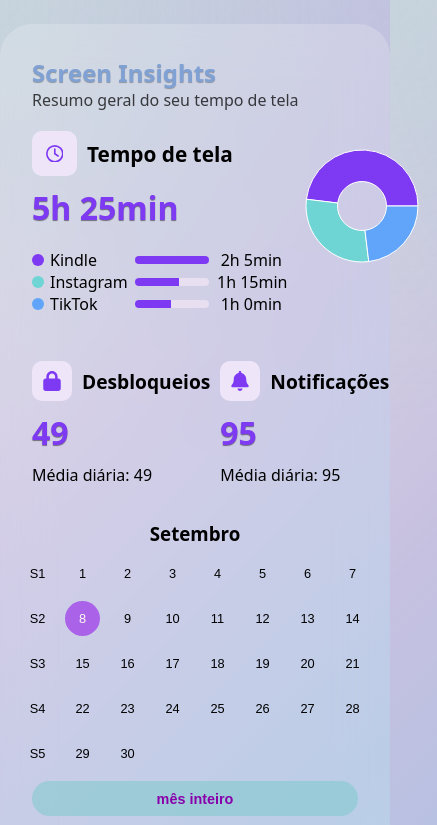
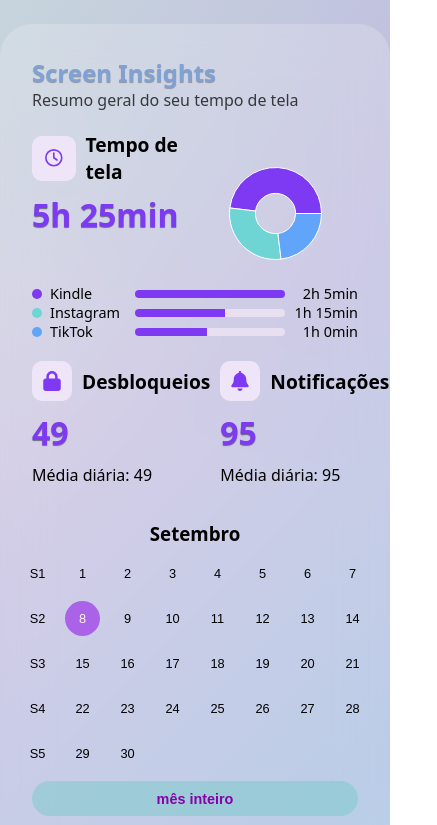
Before and after one commit to becsnr/screen-insights, a React (Vite) app in the folder screen-insights/: page / in a window 390 px wide. Shown: the top 825 px of the page, 437 px wide, since content can reach past the window. Built offline with nearby package versions, Linux system fonts and the light colour scheme.

Commit message:
mobile e desktop
ainda tem q arrumar appTime

```diff
--- a/screen-insights/src/components/TempoTotal.jsx
+++ b/screen-insights/src/components/TempoTotal.jsx
@@ -14,12 +14,14 @@ function TempoTotal({ data }) {
 
     const totalTime = Array.isArray(data) ? getDaysTotalData(data) : getTotalTime(data.apps);
 
-    const top3 = getMostUsed(data);
+    const topApps = getMostUsed(data, 3);
 
     const COLORS = [
         "#7E3AF2",
         "#6ED4D4",
         "#60A5FA",
+        "#F59E0B",
+        "#FB7185"
     ];
 
     // console.log(top3);
@@ -29,6 +31,7 @@ function TempoTotal({ data }) {
     return (
         <div className={styles.card}>
             <div className={styles.info}>
+                <div className={styles.topo}>
                     <div className={styles.top}>
                         <div className={styles.icone}>
                             <FaRegClock />
@@ -39,9 +42,15 @@ function TempoTotal({ data }) {
                     </div>
 
                     <h2 className={styles.time}>{formatMinutes(totalTime)}</h2>
+                </div>
+
+                <div className={styles.grafico}>
+                    <Grafico data={topApps} nameKey="name" />
+                </div>
+            </div>
 
             <div className={styles.appTime}>
-                    {top3.map((app, index) => (
+                {topApps.map((app, index) => (
                     <div key={app.name} className={styles.item}>
                         <span
                             className={styles.bolinha}
@@ -54,7 +63,7 @@ function TempoTotal({ data }) {
                             <div
                                 className={styles.preenchimento}
                                 style={{
-                                        width: `${(app.minutes / top3[0].minutes) * 100}%`
+                                    width: `${(app.minutes / topApps[0].minutes) * 100}%`
                                 }}
                             >
                             </div>
@@ -65,11 +74,6 @@ function TempoTotal({ data }) {
                 ))}
             </div>
         </div>
-
-            <div className={styles.grafico}>
-                <Grafico data={top3} nameKey="name" />
-            </div>
-        </div>
     )
 }
 
--- a/screen-insights/src/components/TempoTotal.module.css
+++ b/screen-insights/src/components/TempoTotal.module.css
@@ -1,20 +1,34 @@
 .card {
     display: flex;
-    flex-direction: row;
+    flex-direction: column;
+    justify-content: space-between;
     gap: 5px;
 
+    position: relative;
+
     width: 100%;
+    max-width: 700px;
+    min-width: 450px;
     height: 300px;
+
+    overflow: hidden;
 }
 
 .info {
     display: flex;
-    flex-direction: column;
+    flex-direction: row;
     gap: 10px;
+
+    /* width: 100%; */
 }
 
-.info h2 {
-    margin-bottom: 25px;
+.topo {
+    display: flex;
+    flex-direction: column;
+    gap: 8px;
+
+    width: 100%;
+    /* background-color: bisque; */
 }
 
 .top {
@@ -22,6 +36,9 @@
     flex-direction: row;
     align-items: center;
     gap: 10px;
+
+    /* width: 200px;
+    background-color: antiquewhite; */
 
     /* margin-bottom: 20px; */
 }
@@ -54,19 +71,38 @@
 }
 
 .grafico {
+    position: absolute;
+    top: 20px;
+    right: 20px;
+
+    width: clamp(120px, 20vw, 200px);
+    height: clamp(120px, 20vw, 270px);
     margin-left: auto;
-    width: 300px;
-    height: 280px;
-    flex-shrink: 0;
+    /* flex-shrink: 0; */
+
+    z-index: 1;
+
+    /* background-color: burlywood; */
 }
 
 .appTime {
-    width: 340px;
+    width: 350px;
+    max-width: 600px;
+    /* margin-top: -20px; */
+
+    position: relative;
+    z-index: 2;
+
+    /* margin-top: -30px; */
+    /* transform: translateY(-30px); */
+    transform: translateY(clamp(-10px, -4vw, -10px));
+
+    /* background-color: beige; */
 }
 
 .item {
     display: grid;
-    grid-template-columns: 20px 90px 1fr 80px;
+    grid-template-columns: 8px 80px 1fr 80px;
     align-items: center;
     gap: 8px;
 
@@ -74,12 +110,12 @@
 }
 
 .item p {
-    font-size: 1.1rem;
+    font-size: 1rem;
 }
 
 .bolinha {
-    width: 12px;
-    height: 12px;
+    width: 10px;
+    height: 10px;
     border-radius: 50%;
     display: inline-block;
 }
@@ -107,20 +143,31 @@
 /* MOBILE */
 @media (max-width: 900px) {
     .card {
+        /* width: 100%;*/
         max-width: 450px;
+        min-width: 0;
         height: 220px;
     }
 
-    .top h1 {
-        font-size: 1.3rem;
+    .top {
+        /* background-color: antiquewhite; */
+        width: 180px;
+        /* height: 60px; */
     }
 
-    .info h2 {
-        margin-bottom: 10px;
+    .top h1 {
+        font-size: 1.2rem;
+    }
+
+    .info .time {
+        /* background-color: burlywood; */
+
+        width: 175px;
     }
 
     .appTime {
-        width: 250px;
+        width: 100%;
+        /* margin-top: -5px; */
     }
 
     .item {
@@ -128,11 +175,19 @@
     }
 
     .item p {
-        font-size: 1rem;
+        font-size: .9rem;
     }
 
+    /* .item:nth-child(n+4) {
+        display: none;
+    } */
+
     .grafico {
-        width: 150px;
-        height: 150px;
+        width: 125px;
+        height: 125px;
+
+        /* margin-top: ; */
+
+        /* background-color: aquamarine; */
     }
 }
--- a/screen-insights/src/utils/mostUsed.js
+++ b/screen-insights/src/utils/mostUsed.js
@@ -1,10 +1,10 @@
 // APP + USADO
-export function getMostUsed(data) {
+export function getMostUsed(data, limit = 5) {
     // DIA
     if (!Array.isArray(data)) {
         return [...data.apps]
         .sort((a, b) => b.minutes - a.minutes)
-        .slice(0, 3)
+        .slice(0, limit)
     }
 
     // SEMANA / MÊS
@@ -22,5 +22,5 @@ export function getMostUsed(data) {
         }
     }
 
-    return lista.sort((a, b) => b.minutes - a.minutes).slice(0, 3);
+    return lista.sort((a, b) => b.minutes - a.minutes).slice(0, limit);
 }
```
Lines whose indentation alone changed are shown as unchanged.
